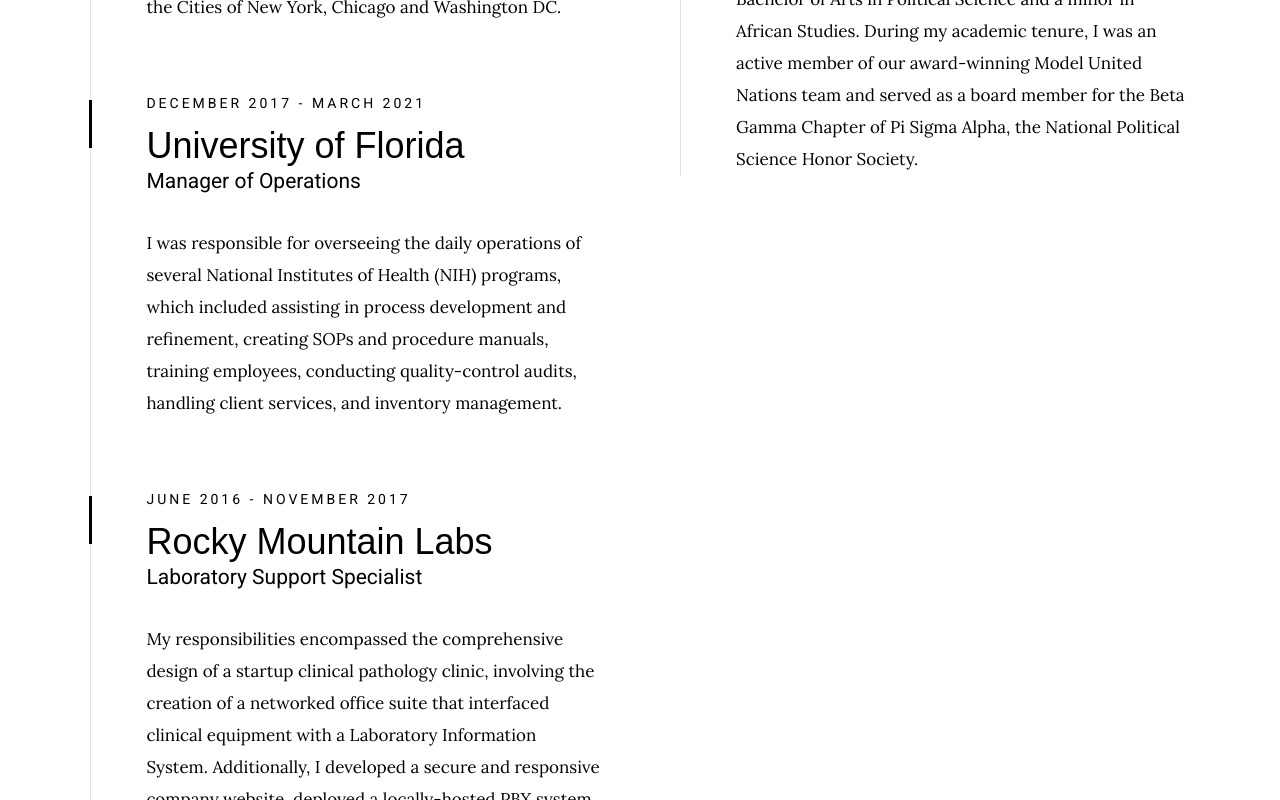
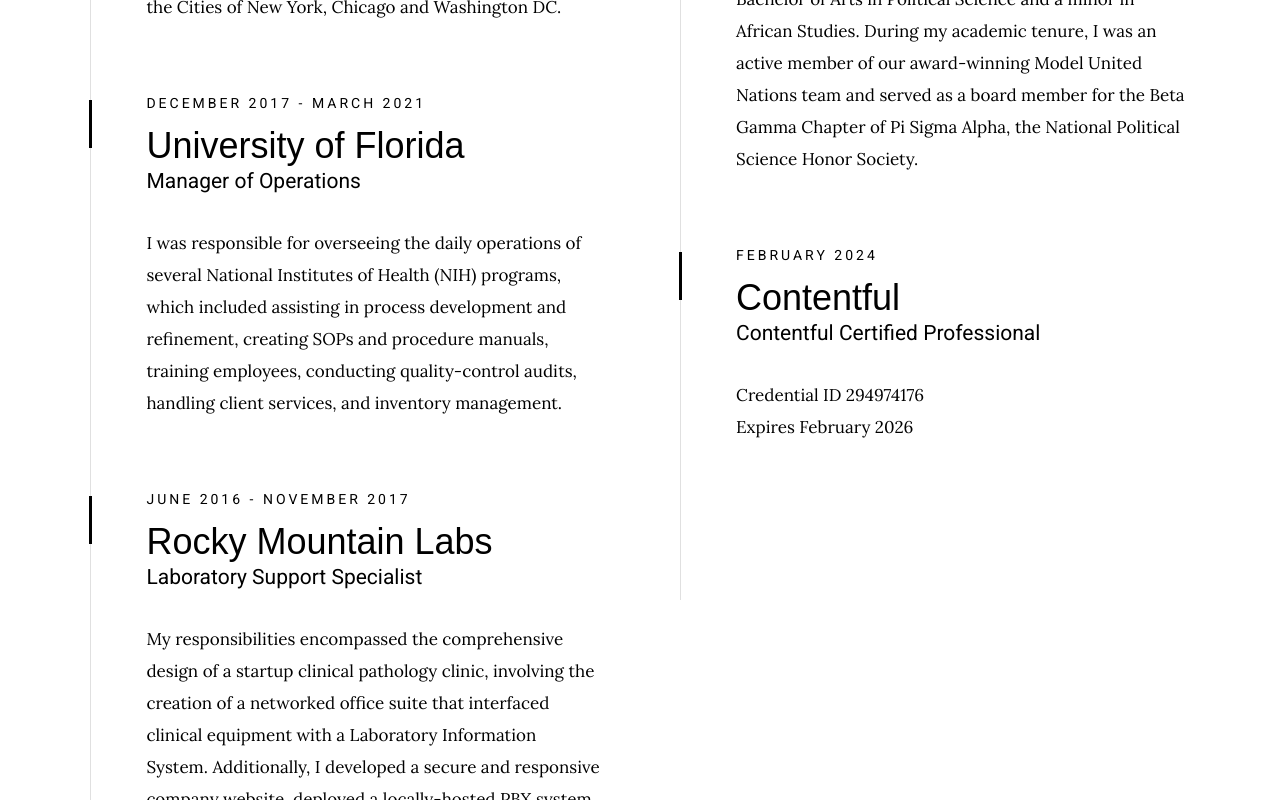
Before and after one commit to alexmkio/personal-site, a Next.js app: page / in a window 1280 px wide. Shown: the part 3085-3885 px from the top of the page. Built offline with nearby package versions, Linux system fonts and the light colour scheme; a web font is replaced by a local one.

Commit message:
Add Contentful certificate

```diff
--- a/src/components/about/about.tsx
+++ b/src/components/about/about.tsx
@@ -256,6 +256,20 @@
                   National Political Science Honor Society.
                 </p>
               </div>
+
+              <div className={styles.block}>
+                <div className={styles.bullet} />
+                <div className={styles.header}>
+                  <p className={styles.timeframe}>February 2024</p>
+                  <h3 className={styles.name}>Contentful</h3>
+                  <h4>Contentful Certified Professional</h4>
+                </div>
+                <p>
+                  Credential ID 294974176
+                  <br />
+                  Expires February 2026
+                </p>
+              </div>
             </div>
           </motion.div>
         </div>
```
